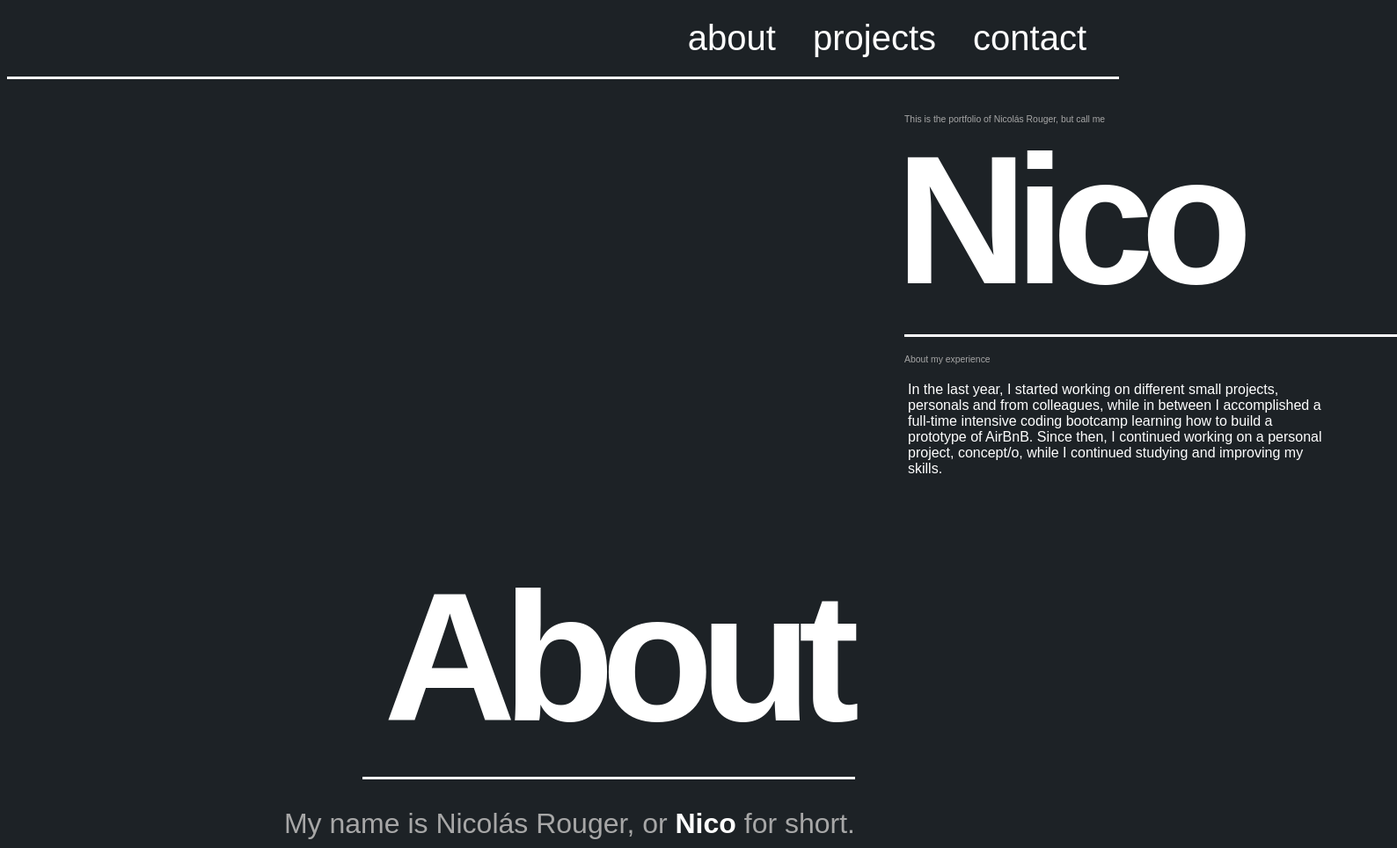
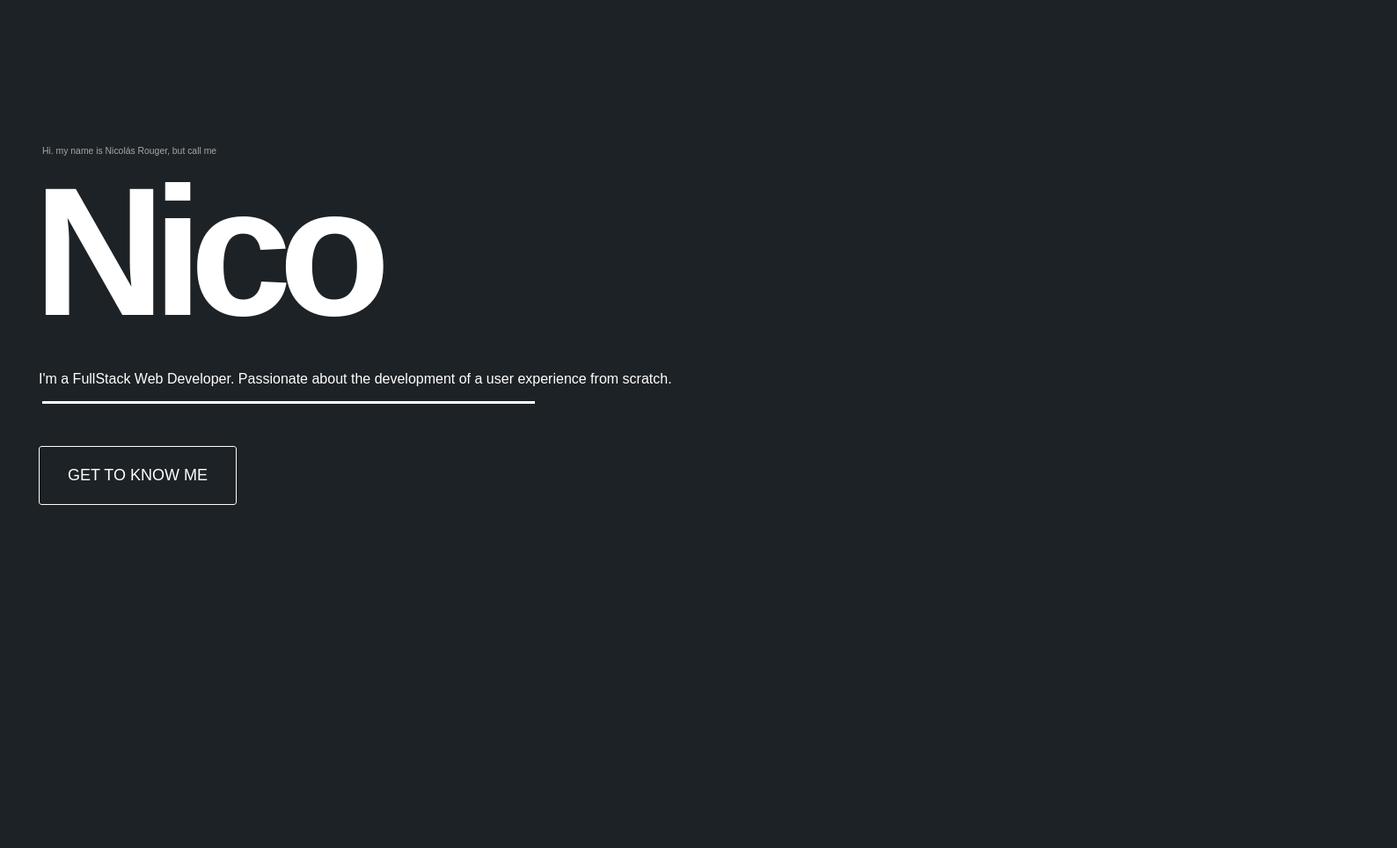
Before and after one commit to NRouger/my-portfolio, a React app: page / in a window 1280 px wide. Shown: the top 964 px of the page at 88% size, 1588 px wide, since content can reach past the window. After the commit the page ends 800 px from the top, so only its background shows below. Built offline with nearby package versions, Linux system fonts and the light colour scheme; a web font is replaced by a local one.

Commit message:
style buttons

```diff
--- a/package.json
+++ b/package.json
@@ -13,7 +13,10 @@
   "dependencies": {
     "aos": "^2.3.4",
     "react": "^18.2.0",
-    "react-dom": "^18.2.0"
+    "react-dom": "^18.2.0",
+    "react-router": "^6.14.2",
+    "react-router-dom": "^6.14.2",
+    "react-transition-group": "^4.4.5"
   },
   "devDependencies": {
     "react-scripts": "^5.0.1"
--- a/src/components/App.js
+++ b/src/components/App.js
@@ -1,87 +1,21 @@
-import React, { useEffect } from 'react';
-import '../styles/App.css';
-import Navbar from './Navbar'
-import '../styles/Navbar.css'
-import Aos from "aos";
-import "aos/dist/aos.css";
-
+import React from 'react';
+import { BrowserRouter as Router, Route, Routes } from 'react-router-dom';
+import Home from './Home';
+import Portfolio from './Portfolio';
+import ScrollToTop from './ScrollToTop';
+import FadeTransition from "./FadeTransition";
+import '../styles/FadeTransition.css';
 
 function App() {
-  useEffect(() => {
-    Aos.init({ duration: 1000 });
-  }, []); //This use effect it gives global animation to every single object
   return (
-    <div>
-      <Navbar className="navbar"/>
-      <div className='container'>
-      <div className="margin"></div>
-      <div>
-        <p className='subtitle'>This is the portfolio of Nicolás Rouger, but call me</p>
-        <h1 data-aos="fade-right" className="title">
-          Nico
-        </h1>
-        {/* <div className='grid'>
-          <div className='boxes'>1</div>
-          <div className='boxes'>2</div>
-          <div className='boxes'>3</div>
-        </div> */}
-      <div className='line-left'></div>
-      <p className='subtitle'>About my experience</p>
-
-        <p className='text'>In the last year, I started working on different small projects, personals and from colleagues, while in between I accomplished a full-time intensive coding bootcamp learning how to build a prototype of AirBnB. Since then, I continued working on a personal project, concept/o, while I continued studying and improving my skills.</p>
-      </div>
-
-      <div className="margin"></div>
-
-        <section id="about">
-          <h2 data-aos="fade-left" className='title'>About</h2>
-          <p className='line-right'></p>
-          <p className='title-m'> My name is Nicolás Rouger, or <strong style={{color: "white"}}>Nico</strong> for short.</p>
-          <p className='text-right'>  I like to come with new ideas all the time. And understand how the structure and functionalities of a website are developed.
-          My goal is to kick start my Front-end | Full-stack Developer career in a company that offers me the possibility to grow and give me space to my personal improvement.</p>
-
-          {/* Add your about content here */}
-
-        </section>
-        <div className="margin"></div>
-        <p className='line-thick'></p>
-        <section id="projects">
-          <h2 data-aos="fade-up" className='title'>Projects</h2>
-          <p className='line-left' style={{margin: "40px 20px"}}></p>
-          {/* Add your projects content here */}
-          <h1 className='text'>concept/o</h1>
-          <p className='text'>Is an AirBnB clone and Rails prototype, we've started as a final project.
-          As this was a personal idea, I've been working since then, redisegning and improving it everyday to make it an even better and user-friendly experience.
-
-          Is a website where a community can share art-exhibitions and coffee stores based on an interesting and attractive concept.</p>
-
-          <h1 className='text'>share!</h1>
-          <p className='text'>Is a simple and basic clone of AirBnB developed in 1 week, as a preparation for the final project.</p>
-          <p className='subtitle' style={{margin: "40px 0px 20px 20px"}}>Click to open</p>
-          <ul>
-            <a href="https://glacial-tor-83816.herokuapp.com/" className='a-nav' style={{padding: "1px"}}>concept/o</a>
-            <p><strong>share!</strong> available on github</p>
-          </ul>
-        </section>
-        <div className="margin"></div>
-
-        <p className='line-thick'></p>
-        <section id="contact">
-          <h2 data-aos="fade-up" className='title'>Contact</h2>
-          {/* Add your contact content here */}
-          <div>
-            <p className='subtitle'>e-mail me</p>
-            <p data-aos="fade-right" className='text'>nicorouger@gmail.com</p>
-            <p className='subtitle' style={{margin: "20px "}}>LinkedIn</p>
-            <a data-aos="fade-right" href="https://www.linkedin.com/in/nrougerv/" className='a-nav' style={{padding: "20px"}}>Nicolás Rouger</a>
-            <p className='subtitle' style={{margin: "20px "}}>GitHub</p>
-            <a data-aos="fade-right" href="https://github.com/NRouger" className='a-nav' style={{padding: "20px"}}>NRouger</a>
-          </div>
-        </section>
-        <div className="margin"></div>
-
-      </div>
-    </div>
+    <Router>
+      <ScrollToTop />
+      <Routes>
+       {/* Use the render method to pass location */}
+       <Route path="/" element={<FadeTransition><Home /></FadeTransition>} />
+        <Route path="/portfolio" element={<FadeTransition><Portfolio /></FadeTransition>} />
+      </Routes>
+    </Router>
   );
 }
 
--- /dev/null
+++ b/src/components/FadeTransition.js
@@ -0,0 +1,21 @@
+import React, { children } from "react";
+import { CSSTransition } from 'react-transition-group';
+import { useLocation } from "react-router-dom";
+import '../styles/FadeTransition.css';
+
+function FadeTransition({ children }) {
+  // Access the location prop using useLocation hook
+  const location = useLocation();
+
+  return (
+    <CSSTransition
+      key={location.key}
+      classNames={"fade"}
+      timeout={{ enter: 500, exit: 300 }}
+    >
+      <div>{children}</div>
+    </CSSTransition>
+  );
+}
+
+export default FadeTransition;
--- /dev/null
+++ b/src/components/Home.js
@@ -0,0 +1,39 @@
+import React from "react";
+import { Link } from "react-router-dom";
+import Aos from "aos";
+import 'aos/dist/aos.css';
+import "../styles/App.css";
+import "../styles/Buttons.css";
+import "../styles/Home.css";
+
+
+function Home() {
+  React.useEffect (() => {
+    Aos.init({ duration: 1000 });
+  }, []);
+
+  return (
+    <div className="container">
+      <div className="home-grid">
+        <div data-aos='zoom-in'>
+        <div>
+          <p className='subtitle'>Hi. my name is Nicolás Rouger, but call me</p>
+          <h1 data-aos="fade-right" className="title">
+            Nico
+          </h1>
+          <p className="" style={{margin: "1rem"}}>I'm a FullStack Web Developer.
+          Passionate about the development of a user experience from scratch.</p>
+          <div className='line-left'></div>
+          <div>
+            <Link to="/portfolio"> {/*data-aos="fade" data-aos-offset="100"*/}
+              <button className="material-bubble" style={{ margin: "3rem 1rem"}}>Get to know me</button>
+            </Link>
+          </div>
+        </div>
+        </div>
+      </div>
+    </div>
+  );
+}
+
+export default Home;
--- a/src/components/Navbar.js
+++ b/src/components/Navbar.js
@@ -7,6 +7,10 @@ function Navbar() {
         {/* <div className='nav-title'>
           <h4>Web developer</h4>
         </div> */}
+        <li>
+          <a className="a-nav" style={{textAlign: "right", justifyContent: "right"}} href="#stack">stack</a>
+        </li>
+
         <li>
           <a className="a-nav" href="#about">about</a>
         </li>
--- /dev/null
+++ b/src/components/Portfolio.js
@@ -0,0 +1,78 @@
+import React, { useEffect } from 'react';
+import '../styles/App.css';
+import Navbar from './Navbar'
+import '../styles/Navbar.css'
+import Aos from "aos";
+import "aos/dist/aos.css";
+
+
+function Portfolio() {
+  useEffect(() => {
+    Aos.init({ duration: 1000 });
+  }, []); //This use effect it gives global animation to every single object
+  return (
+    <div>
+      <Navbar className="navbar"/>
+      <div className='container'>
+      <div className="margin"></div>
+
+
+      <div className="margin"></div>
+
+        <section id="about">
+          <h2 data-aos="fade-left" className='title'>About</h2>
+          <p className='line-right'></p>
+          <p className='title-m'> My name is Nicolás Rouger, or <strong style={{color: "white"}}>Nico</strong> for short.</p>
+          <p className='subtitle'>About my experience</p>
+
+          <p className='text-right'>In the last year, I started working on different small projects, personals and from colleagues, while in between I accomplished a full-time intensive coding bootcamp learning how to build a prototype of AirBnB. Since then, I continued working on a personal project, concept/o, while I continued studying and improving my skills.</p>
+          <p className='text-right'>  I like to come with new ideas all the time. And understand how the structure and functionalities of a website are developed.
+          My goal is to kick start my Front-end | Full-stack Developer career in a company that offers me the possibility to grow and give me space to my personal improvement.</p>
+
+          {/* Add your about content here */}
+
+        </section>
+        <div className="margin"></div>
+        <p className='line-thick'></p>
+        <section id="projects">
+          <h2 data-aos="fade-up" className='title'>Projects</h2>
+          <p className='line-left' style={{margin: "40px 20px"}}></p>
+          {/* Add your projects content here */}
+          <h1 className='text'>concept/o</h1>
+          <p className='text'>Is an AirBnB clone and Rails prototype, we've started as a final project.
+          As this was a personal idea, I've been working since then, redisegning and improving it everyday to make it an even better and user-friendly experience.
+
+          Is a website where a community can share art-exhibitions and coffee stores based on an interesting and attractive concept.</p>
+
+          <h1 className='text'>share!</h1>
+          <p className='text'>Is a simple and basic clone of AirBnB developed in 1 week, as a preparation for the final project.</p>
+          <p className='subtitle' style={{margin: "40px 0px 20px 20px"}}>Click to open</p>
+          <ul>
+            <a href="https://glacial-tor-83816.herokuapp.com/" className='a-nav' style={{padding: "1px"}}>concept/o</a>
+            <p><strong>share!</strong> available on github</p>
+          </ul>
+        </section>
+        <div className="margin"></div>
+
+        <p className='line-thick'></p>
+        <section id="contact">
+          <h2 data-aos="fade-up" className='title'>Contact</h2>
+          <div className='grid-contact'>
+            <p className='subtitle'>e-mail me</p>
+            <p data-aos="fade-right" className='text'>nicorouger@gmail.com</p>
+            <p className='subtitle'>LinkedIn</p>
+            <a href="https://www.linkedin.com/in/nrougerv/"><p data-aos="fade-right" className='a-nav text'>Nicolás Rouger</p></a>
+            <p className='subtitle'>GitHub</p>
+            <a href="https://github.com/NRouger"><p data-aos="fade-right" className='a-nav text'>NRouger</p></a>
+          </div>
+        </section>
+        <div className="margin"></div>
+        <div className="margin"></div>
+
+
+      </div>
+    </div>
+  );
+}
+
+export default Portfolio;
--- /dev/null
+++ b/src/components/ScrollToTop.js
@@ -0,0 +1,13 @@
+import React from 'react';
+import { useLocation } from 'react-router-dom';
+
+function ScrollToTop() {
+  const location = useLocation();
+  React.useEffect(() => {
+    window.scrollTo(0, 0);
+  }, [location.pathname]);
+
+  return null;
+}
+
+export default ScrollToTop;
--- a/src/styles/App.css
+++ b/src/styles/App.css
@@ -69,6 +69,12 @@ body {
   padding: 1.5rem 1.5rem 1.5rem 7rem;
 }
 
+/* ######## grids ######### */
+.grid-contact {
+  display: grid;
+}
+
+
 /* ######## SECTIONS ########### */
 
 #about {
@@ -83,10 +89,11 @@ body {
   .container {
     grid-template-columns: repeat(2, 1fr);
     display: contents;
+    overflow: hidden;
   }
 
   .line-right {
-    margin-left: 23rem;
+    display: inline-flex;
   }
 
 }
@@ -94,6 +101,7 @@ body {
 @media (min-width: 1024px) {
   .container {
     grid-template-columns: repeat(3, 1fr);
-    display: grid;
+    display: contents;
+    overflow: hidden;
   }
 }
--- /dev/null
+++ b/src/styles/Buttons.css
@@ -0,0 +1,98 @@
+.button {
+  border: solid;
+  display: inline-block;
+  padding: 10px;
+  color: white;
+  border-radius: 20px;
+  border-width: 2px;
+
+  a:hover {
+    background-color: purple;
+    color: white;
+  }
+}
+
+/* ##### */
+@import url(https://fonts.googleapis.com/css?family=Montserrat);
+*, *::after, *::before {
+  box-sizing: border-box;
+}
+
+.container-button {
+  display: flex;
+  flex-direction: column;
+  justify-content: center;
+  height: 100vh;
+  width: 100vw;
+  text-align: center;
+}
+
+button {
+  font-family: "Montserrat", sans-serif;
+  text-transform: uppercase;
+}
+
+button {
+  position: relative;
+  border: none;
+  font-size: 18px;
+  transition: color 0.5s, transform 0.2s, background-color 0.2s;
+  outline: none;
+  border-radius: 3px;
+  margin: 0 10px;
+  padding: 23px 33px;
+  border: 3px solid transparent;
+}
+button:active {
+  transform: translateY(3px);
+}
+button::after, button::before {
+  border-radius: 3px;
+}
+
+.material-bubble {
+  background-color: transparent;
+  color: white;
+  border: none;
+  overflow: hidden;
+  box-shadow: none;
+}
+.material-bubble:hover {
+  color: #e6e6e6;
+}
+.material-bubble::before {
+  content: "";
+  position: absolute;
+  top: 0;
+  left: 0;
+  /* width: 100%; */
+  width: 100%;
+  height: 100%;
+  /* height: 100%; */
+  border: 1.5px solid white;
+  transition: opacity 0.3s, border 0.3s;
+}
+.material-bubble:hover::before {
+  opacity: 0;
+}
+.material-bubble::after {
+  content: "";
+  position: absolute;
+  top: 0;
+  left: 0;
+  width: 250px;
+  height: 200px;
+  background-color: purple;
+  color: black;
+  border-color: transparent;
+  border-radius: 50%;
+  transform: translate(-10px, -70px) scale(0.1);
+  opacity: 0;
+  z-index: -1;
+  transition: transform 0.3s, opacity 0.3s, background-color 0.3s;
+}
+.material-bubble:hover::after {
+  opacity: 1;
+  transform-origin: 100px 100px;
+  transform: scale(1) translate(-10px, -70px);
+}
--- /dev/null
+++ b/src/styles/FadeTransition.css
@@ -0,0 +1,19 @@
+/* styles/FadeTransition.css */
+
+.fade-enter {
+  opacity: 0;
+}
+
+.fade-enter-active {
+  opacity: 1;
+  transition: opacity 500ms ease-in-out;
+}
+
+.fade-exit {
+  opacity: 1;
+}
+
+.fade-exit-active {
+  opacity: 0;
+  transition: opacity 300ms ease-in-out;
+}
--- /dev/null
+++ b/src/styles/Home.css
@@ -0,0 +1,9 @@
+.home-grid {
+  /* text-align: center;
+  justify-content: center;
+  align-items: center; */
+  display: flex;
+  padding-top: 10%;
+  margin: inherit;
+
+}
```
Also changed, not shown: src/components/Buttons.js (added), 1 other file.
